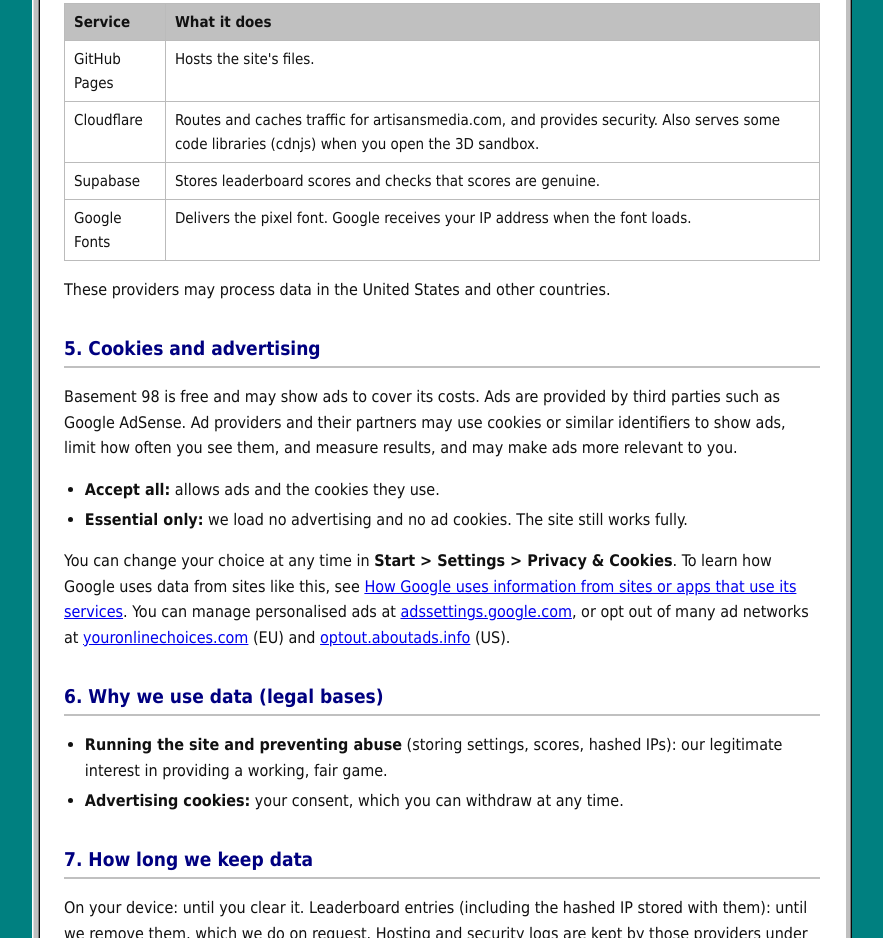
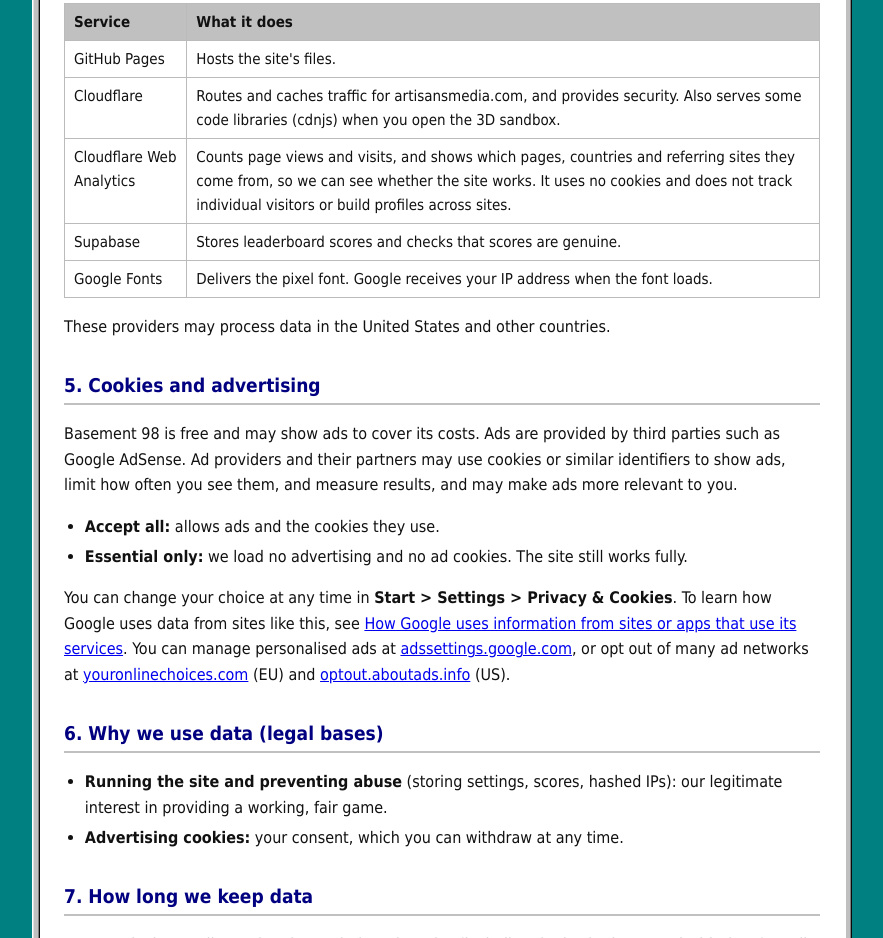
Before and after one commit to ArtisansAIStudio/retro-os-98, a plain HTML site: page privacy.html in a window 1280 px wide. Shown: the part 1545-2483 px from the top of the page, without its empty margins (198-1081 px from the left). Drawn offline with Linux system fonts and the light colour scheme.

Commit message:
Privacy: disclose Cloudflare Web Analytics
Co-Authored-By: Claude Sonnet 5.5 <noreply@anthropic.com>

```diff
--- a/privacy.html
+++ b/privacy.html
@@ -77,6 +77,7 @@
       <tr><th>Service</th><th>What it does</th></tr>
       <tr><td>GitHub Pages</td><td>Hosts the site's files.</td></tr>
       <tr><td>Cloudflare</td><td>Routes and caches traffic for artisansmedia.com, and provides security. Also serves some code libraries (cdnjs) when you open the 3D sandbox.</td></tr>
+      <tr><td>Cloudflare Web Analytics</td><td>Counts page views and visits, and shows which pages, countries and referring sites they come from, so we can see whether the site works. It uses no cookies and does not track individual visitors or build profiles across sites.</td></tr>
       <tr><td>Supabase</td><td>Stores leaderboard scores and checks that scores are genuine.</td></tr>
       <tr><td>Google Fonts</td><td>Delivers the pixel font. Google receives your IP address when the font loads.</td></tr>
     </table>
```
